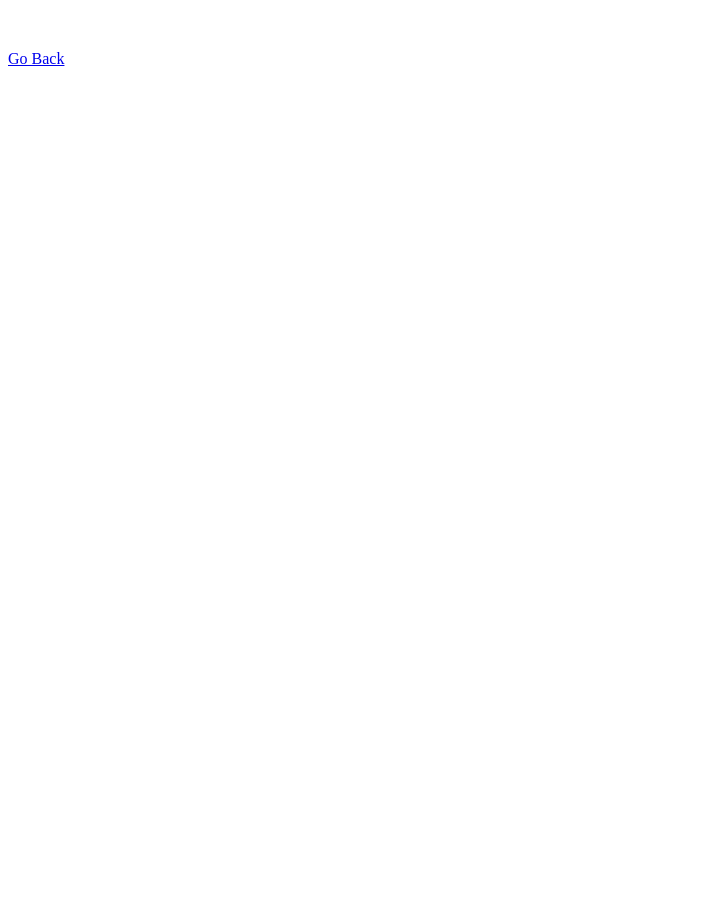
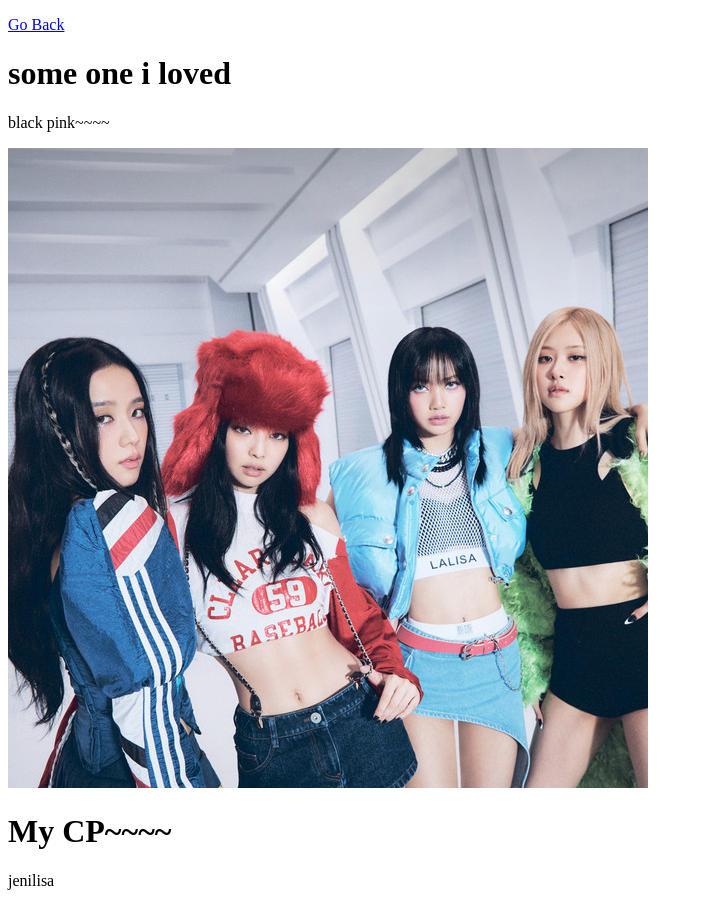
Before and after one commit to jane20100729/jane20100729.github.io, a plain HTML site: page temp.html in a window 1280 px wide. Shown: the top 903 px of the page, without its empty margins (0-704 px from the left). Before the commit the page ends 800 px from the top, so only its background shows below. Drawn offline with Linux system fonts and the light colour scheme.

Commit message:
Add files via upload

```diff
--- a/temp.html
+++ b/temp.html
@@ -6,7 +6,12 @@
 </head>
 
 <body>
-<p>&nbsp;</p>
+
 <p><a href="index.html"> Go Back</a></p>
-</body>
+</body> <h1>some one i loved</h1>
+	<p>black pink~~~~</p>
+<img src="ab6761610000e5ebc9690bc711d04b3d4fd4b87c.jpg" width="640" height="640" alt=""/>
+<h1>My CP~~~~</h1>
+<p>jenilisa</p>
+<img src="1609333873188-NQV8Px1KS9_1075-1045.jpg" width="640" height="622" alt=""/>
 </html>
```
